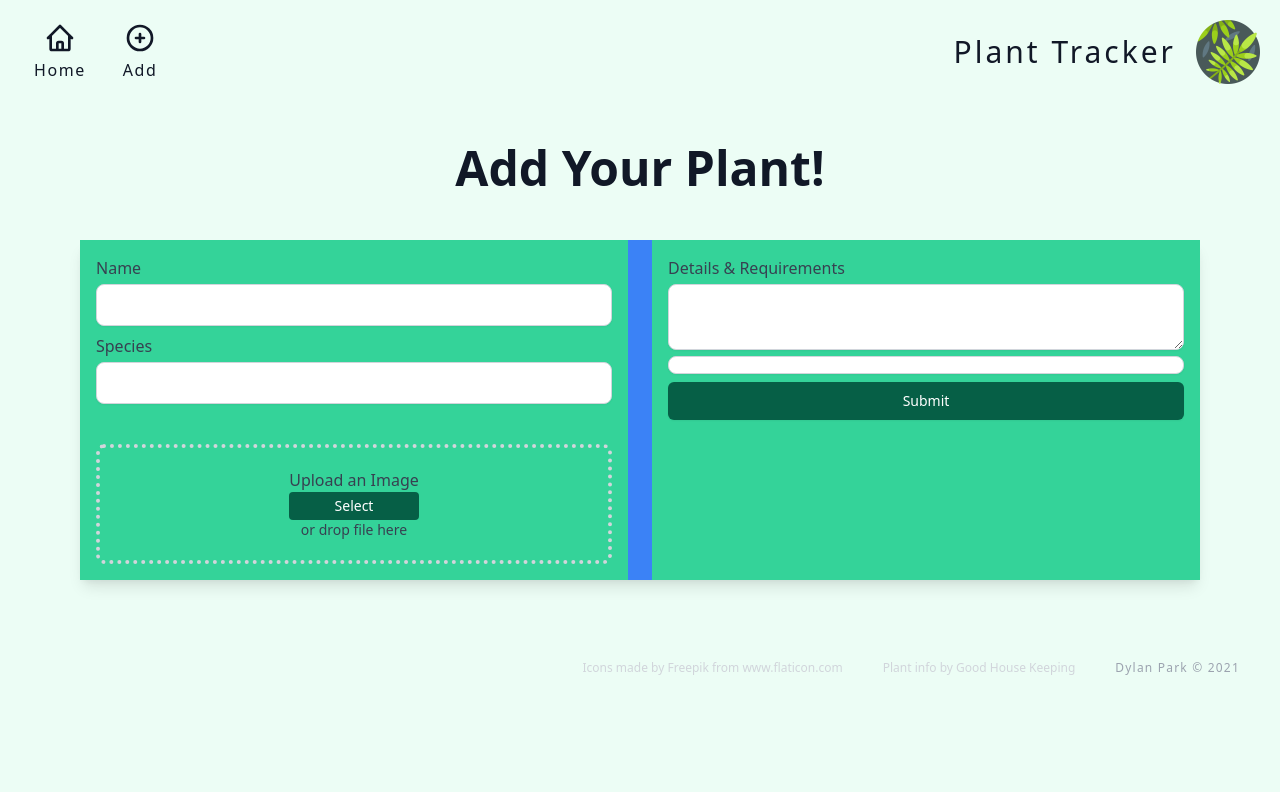
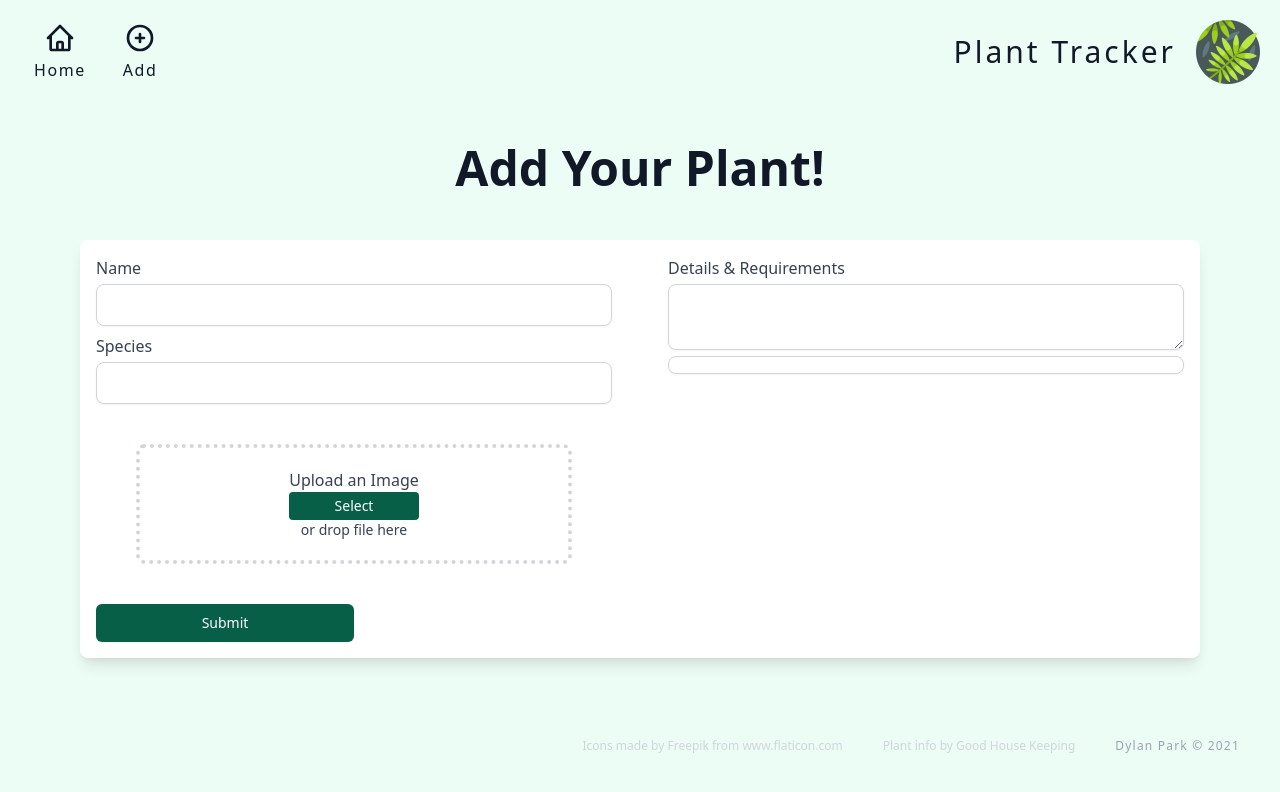
Before and after one commit to dylpark/plant-tracker-app-react, a Next.js app: page /add in a window 1280 px wide. Shown: the top 792 px of the page. Built offline with nearby package versions, Linux system fonts and the light colour scheme.

Commit message:
Creating button component

```diff
--- /dev/null
+++ b/components/form/Button.jsx
@@ -0,0 +1,15 @@
+//
+//
+
+export default function Button(props) {
+  return (
+    <div>
+      <button
+        type="submit"
+        className="w-1/2 flex justify-center py-2 px-4 border border-transparent rounded-md shadow-sm text-sm font-medium text-white bg-green-800 hover:bg-green-500 focus:outline-none focus:ring-2 focus:ring-offset-2 focus:ring-green-500"
+      >
+        {props.title}
+      </button>
+    </div>
+  );
+}
--- a/components/form/FileUpload.jsx
+++ b/components/form/FileUpload.jsx
@@ -13,7 +13,7 @@ function FileUpload(props) {
   // };
   return (
     <div>
-      <div className="p-5 mt-10 relative border-4 border-dotted border-gray-300 rounded-lg">
+      <div className="p-5 m-10 relative border-4 border-dotted border-gray-300 rounded-lg">
         <div className="flex flex-col w-max mx-auto text-center">
           <label>
             <label
--- a/components/form/Form.jsx
+++ b/components/form/Form.jsx
@@ -5,6 +5,7 @@ import { useState } from "react";
 import { useRouter } from "next/router";
 import MarkdownEditor from "./MarkdownEditor";
 import FileUpload from "./FileUpload";
+import Button from "./Button";
 
 export default function Form() {
   // const router = useRouter();
@@ -41,9 +42,9 @@ export default function Form() {
         method="POST"
         // onSubmit={savePlant}
       >
-        <div className="grid grid-cols-1 lg:grid-cols-2 gap-6 bg-blue-500 rounded-lg shadow-lg">
+        <div className="grid grid-cols-1 lg:grid-cols-2 gap-6 bg-white rounded-lg shadow-lg">
           {/* Column 1 */}
-          <div className="w-full bg-green-400 overflow-hidden flex flex-col md:flex-row">
+          <div className="w-full overflow-hidden flex flex-col md:flex-row">
             <div className="w-full md:w-full text-left p-6 md:p-4 space-y-2">
               <Input
                 for="Name"
@@ -60,19 +61,14 @@ export default function Form() {
                 // value={plant.species}
               />
               <FileUpload />
+              <Button title="Submit" />
             </div>
           </div>
 
           {/* Column 2 */}
-          <div className="w-full bg-green-400 overflow-hidden flex flex-col md:flex-row">
+          <div className="w-full overflow-hidden flex flex-col md:flex-row">
             <div className="w-full md:w-full text-left p-4 md:p-4 space-y-2">
               <MarkdownEditor title="Details & Requirements" />
-              <button
-                type="submit"
-                className="w-full flex justify-center py-2 px-4 border border-transparent rounded-md shadow-sm text-sm font-medium text-white bg-green-800 hover:bg-green-500 focus:outline-none focus:ring-2 focus:ring-offset-2 focus:ring-green-500"
-              >
-                Submit
-              </button>
             </div>
           </div>
         </div>
```
